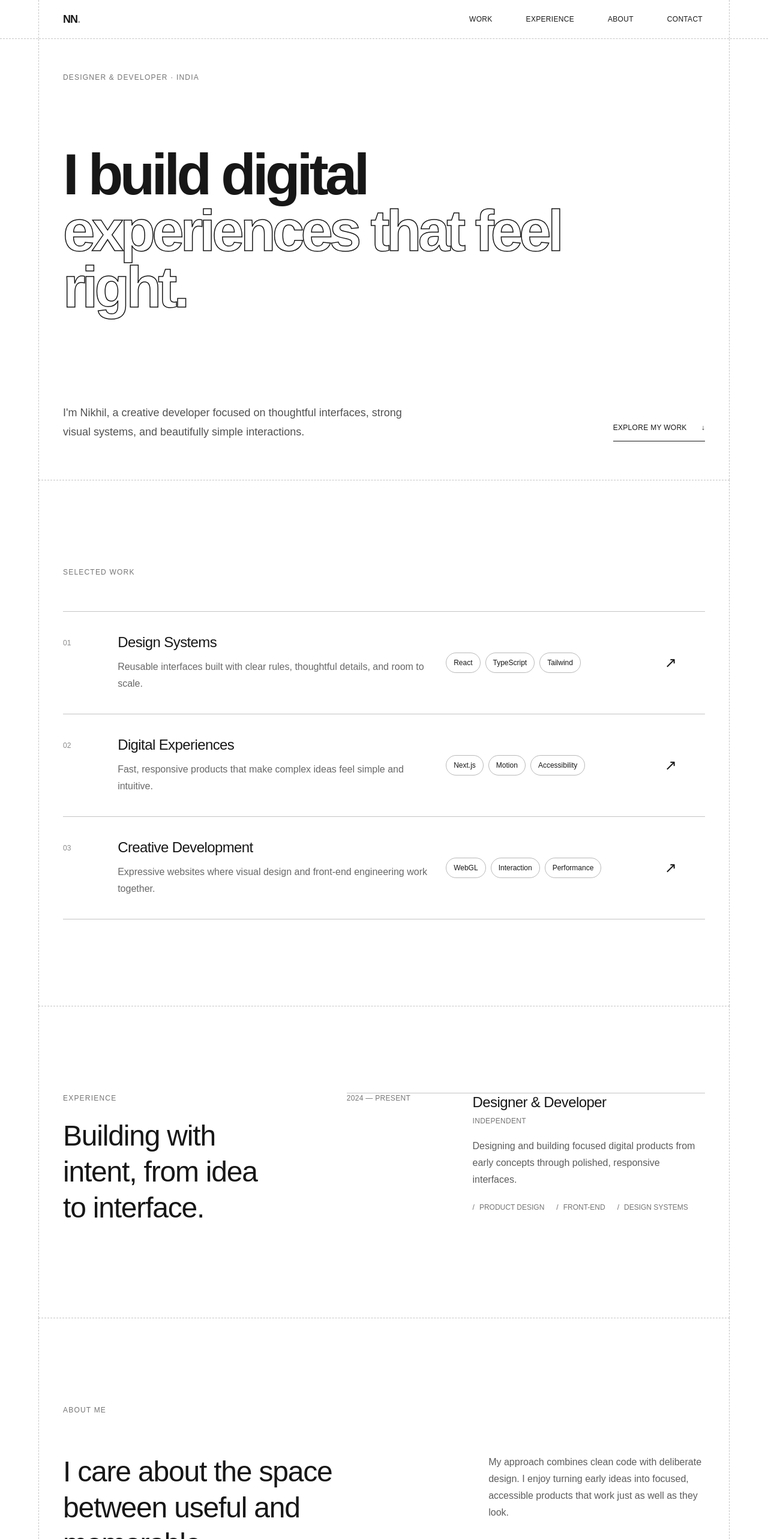
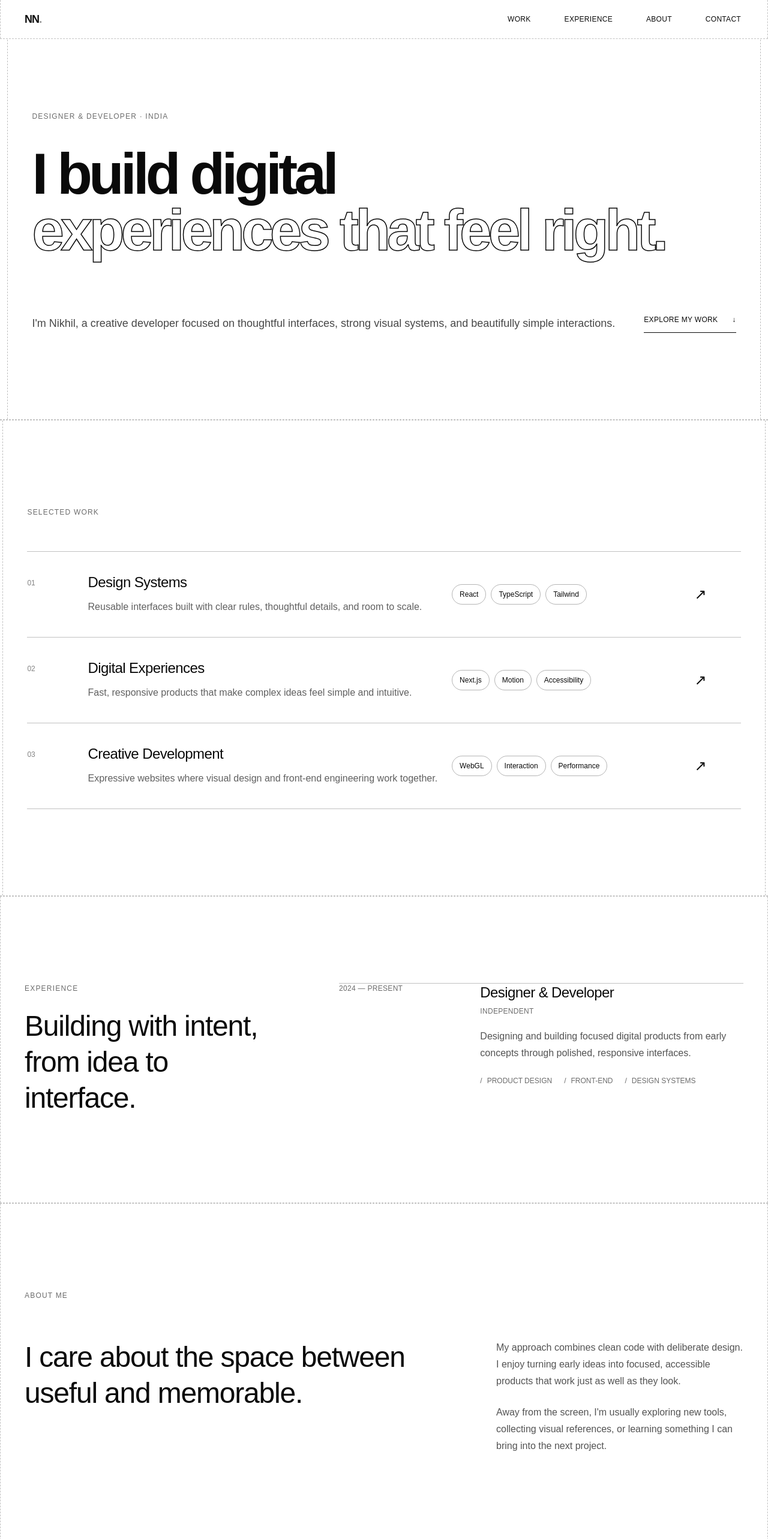
Before and after one commit to nikhil-nandanwar/wanted-portfolio, a Next.js app: page / in a window 1280 px wide. Shown: the top 2566 px of the page at 60% size. Built offline with nearby package versions, Linux system fonts and the light colour scheme.

Commit message:
refactor: update styles and structure for various sections

```diff
--- a/app/globals.css
+++ b/app/globals.css
@@ -2,24 +2,24 @@
 
 :root {
   --background: #ffffff;
-  --foreground: #171717;
-  --hover-effect: #f5f5f5;
+  --foreground: #0a0a0a;
+  --hover: #b8afaf;
 
 }
 
 @theme inline {
   --color-background: var(--background);
   --color-foreground: var(--foreground);
+  --color-hover: var(--hover);
   --font-sans: var(--font-geist-sans);
   --font-mono: var(--font-geist-mono);
-  --hover: var(--hover-effect);
 }
 
 @media (prefers-color-scheme: dark) {
   :root {
     --background: #0a0a0a;
     --foreground: #ededed;
-    --hover-effect: #f5f5f5;
+    --hover: #8a7b7b;
 
   }
 }
--- a/components/aboutSection.tsx
+++ b/components/aboutSection.tsx
@@ -1,16 +1,17 @@
 export default function AboutSection() {
   return (
     <section
-      className="mx-auto w-full max-w-6xl border-x border-t border-dashed border-foreground/25 px-4 py-16 sm:px-6 sm:py-24 lg:px-10 lg:py-36"
+      className="mx-auto w-full flex justify-center border-y border-t border-dashed border-foreground/25"
       id="about"
       aria-labelledby="about-heading"
     >
+      <div className=" border-x border-dashed border-foreground/25 px-4 py-16 sm:px-6 sm:py-24 lg:px-10 lg:py-36">
         <p className="m-0 text-xs leading-normal tracking-widest uppercase text-foreground/60">About me</p>
         <div className="mt-10 grid gap-10 sm:mt-16 sm:gap-12 md:grid-cols-5 md:gap-16 lg:gap-28">
-        <h2 id="about-heading" className="m-0 max-w-3xl text-3xl font-medium leading-tight tracking-tight wrap-anywhere sm:text-4xl md:col-span-3 md:text-5xl">
+          <h2 id="about-heading" className="m-0  text-3xl font-medium leading-tight tracking-tight wrap-anywhere sm:text-4xl md:col-span-3 md:text-5xl">
             I care about the space between useful and memorable.
           </h2>
-        <div className="max-w-lg md:col-span-2">
+          <div className=" md:col-span-2">
             <p className="mt-0 mb-6 leading-7 text-foreground/70">
               My approach combines clean code with deliberate design. I enjoy
               turning early ideas into focused, accessible products that work just
@@ -23,6 +24,7 @@ export default function AboutSection() {
             </p>
           </div>
         </div>
+      </div>
     </section>
   );
 }
--- a/components/bottomFooterSection.tsx
+++ b/components/bottomFooterSection.tsx
@@ -4,9 +4,11 @@ import Link from "next/link";
 export default function BottomFooterSection() {
   return (
     <footer
-      className="mx-auto w-full max-w-6xl border-x border-t border-dashed border-foreground/25 px-4 pt-16 pb-9 sm:px-6 sm:pt-24 lg:px-10 lg:pt-36"
+      className="mx-auto w-full flex justify-center border-y border-t border-dashed border-foreground/25"
       id="contact"
     >
+      <div className=" border-x border-t border-dashed border-foreground/25 px-4 pt-16 pb-9 sm:px-6 sm:pt-24 lg:px-10 lg:pt-36">
+
         <h2 className="m-0 text-xs leading-normal tracking-widest uppercase text-foreground/60">Have a project in mind?</h2>
         <Link
           className="my-7 mb-16 flex min-h-11 items-end justify-between gap-4 border-b-2 border-foreground pb-5 text-3xl font-medium leading-tight tracking-tight wrap-anywhere sm:text-4xl sm:pb-7 md:mb-28 md:text-5xl"
@@ -41,6 +43,8 @@ export default function BottomFooterSection() {
             </Link>
           </nav>
         </div>
+
+      </div>
     </footer>
   );
 }
--- a/components/experienceSection.tsx
+++ b/components/experienceSection.tsx
@@ -12,16 +12,17 @@ const experience = [
 export default function ExperienceSection() {
   return (
     <section
-      className="mx-auto w-full max-w-6xl border-x border-t border-dashed border-foreground/25 px-4 py-16 sm:px-6 sm:py-24 lg:px-10 lg:py-36"
+      className="mx-auto w-full flex justify-center border-y border-t border-dashed border-foreground/25"
       id="experience"
       aria-labelledby="experience-heading"
     >
-      <div className="grid gap-14 md:grid-cols-5 md:gap-16 lg:gap-28">
+      {/* border-x border-dashed border-foreground/25 px-4 py-16 sm:px-6 sm:py-24 lg:px-10 lg:py-36 */}
+      <div className="grid gap-14 md:grid-cols-5 md:gap-16 lg:gap-28  border-x border-dashed border-foreground/25 px-4 py-16 sm:px-6 sm:py-24 lg:px-10 lg:py-36">
         <div className="md:col-span-2">
           <p className="m-0 text-xs leading-normal tracking-widest uppercase text-foreground/60">Experience</p>
           <h2
             id="experience-heading"
-              className="mt-6 max-w-sm text-3xl font-medium leading-tight tracking-tight sm:text-4xl md:text-5xl"
+              className="mt-6  text-3xl font-medium leading-tight tracking-tight sm:text-4xl md:text-5xl"
           >
             Building with intent, from idea to interface.
           </h2>
@@ -43,7 +44,7 @@ export default function ExperienceSection() {
                 <p className="mt-2 mb-5 text-xs tracking-wide uppercase text-foreground/60">
                   {item.company}
                 </p>
-                <p className="m-0 max-w-xl leading-7 text-foreground/70">
+                <p className="m-0  leading-7 text-foreground/70">
                   {item.description}
                 </p>
                 <ul
--- a/components/projectsDisplaySection.tsx
+++ b/components/projectsDisplaySection.tsx
@@ -30,17 +30,18 @@ const projects = [
 export default function ProjectDisplaySection() {
   return (
     <section
-      className="mx-auto w-full max-w-6xl border-x border-t border-dashed border-foreground/25 px-4 py-16 sm:px-6 sm:py-24 lg:px-10 lg:py-36"
+      className=" w-full flex justify-center border-y border-t border-dashed border-foreground/25 "
       id="work"
       aria-labelledby="work-heading"
     >
+      <div className=" border-x border-dashed border-foreground/25 px-4 py-16 sm:px-6 sm:py-24 lg:px-10 lg:py-36">
         <div className="mb-10 flex items-start justify-between gap-4 sm:mb-14">
           <h2 id="work-heading" className="m-0 text-xs leading-normal tracking-widest uppercase text-foreground/60">Selected work</h2>
           {/* <p className="m-0 text-xs text-foreground/60">2024 — 2026</p> */}
         </div>
         <div>
           {projects.map((project) => (
-          <article className="border-t border-foreground/25 last:border-b hover:bg-hover- " key={project.number}>
+            <article className="border-t border-foreground/25 last:border-b hover:bg-hover" key={project.number}>
               <Link
                 className="group grid min-h-11 grid-cols-12 items-center gap-x-2 gap-y-5 py-7 sm:gap-x-3 sm:py-9 md:gap-6"
                 href={project.href}
@@ -55,7 +56,7 @@ export default function ProjectDisplaySection() {
                     {project.title}
                     <span className="sr-only"> (opens in a new tab)</span>
                   </h3>
-                <p className="m-0 max-w-xl leading-7 text-foreground/65">
+                  <p className="m-0  leading-7 text-foreground/65">
                     {project.description}
                   </p>
                 </div>
@@ -76,6 +77,8 @@ export default function ProjectDisplaySection() {
             </article>
           ))}
         </div>
+      </div>
+
     </section>
   );
 }
--- a/components/topHeroSection.tsx
+++ b/components/topHeroSection.tsx
@@ -1,16 +1,17 @@
 export default function TopHeroSection() {
   return (
     <section
-      className="mx-auto flex min-h-svh w-full max-w-6xl flex-col justify-between border-x border-dashed border-foreground/25 px-4 pt-12 pb-8 sm:px-6 sm:pt-16 sm:pb-10 md:min-h-svh md:px-8 md:pt-12 md:pb-16 lg:px-10 lg:pt-20"
-      id="top"
+      className="mx-auto w-full flex justify-center border-y border-t border-dashed border-foreground/25" id="top"
       aria-labelledby="hero-heading"
     >
+      <div className=" border-x border-dashed border-foreground/25 px-4 py-16 sm:px-6 sm:py-24 lg:px-10 lg:py-36">
+
         <p className="mt-10 text-xs leading-normal tracking-widest uppercase text-foreground/60">
           Designer &amp; developer · India
         </p>
         <h1
           id="hero-heading"
-        className="my-8 mb-12 max-w-5xl text-5xl font-semibold leading-[0.98] tracking-[-0.06em] wrap-anywhere sm:my-10 sm:mb-16 sm:text-6xl md:mb-20 md:text-7xl lg:text-8xl"
+          className="my-8 mb-12  text-5xl font-semibold leading-[0.98] tracking-[-0.06em] wrap-anywhere sm:my-10 sm:mb-16 sm:text-6xl md:mb-20 md:text-7xl lg:text-8xl"
         >
           I build digital
           <span className="block text-transparent [-webkit-text-stroke:1px_var(--foreground)] md:[-webkit-text-stroke-width:1.5px]">
@@ -18,7 +19,7 @@ export default function TopHeroSection() {
           </span>
         </h1>
         <div className="flex flex-col items-start gap-10 md:flex-row md:items-end md:justify-between md:gap-12">
-        <p className="m-0 max-w-xl text-sm leading-6 text-foreground/75 sm:text-base sm:leading-7 lg:text-lg lg:leading-8">
+          <p className="m-0 text-sm leading-6 text-foreground/75 sm:text-base sm:leading-7 lg:text-lg lg:leading-8">
             I&apos;m Nikhil, a creative developer focused on thoughtful
             interfaces, strong visual systems, and beautifully simple
             interactions.
@@ -33,6 +34,8 @@ export default function TopHeroSection() {
             </span>
           </a>
         </div>
+
+      </div>
     </section>
   );
 }
--- a/components/topNavbarSection.tsx
+++ b/components/topNavbarSection.tsx
@@ -5,7 +5,7 @@ export default function TopNavbarSection() {
   return (
     <header className="fixed  w-full border-b border-foreground/25 border-dashed bg-background">
       <nav
-        className="mx-auto flex min-h-16 w-full max-w-6xl items-center justify-between gap-2 border-x border-dashed border-foreground/25 px-3 sm:min-h-18 sm:gap-3 sm:px-6 md:min-h-16 lg:px-10"
+        className="mx-auto flex min-h-16 w-full  items-center justify-between gap-2 border-x border-dashed border-foreground/25 px-3 sm:min-h-18 sm:gap-3 sm:px-6 md:min-h-16 lg:px-10"
         aria-label="Primary navigation"
       >
         <Link
```
Lines whose indentation alone changed are shown as unchanged.
